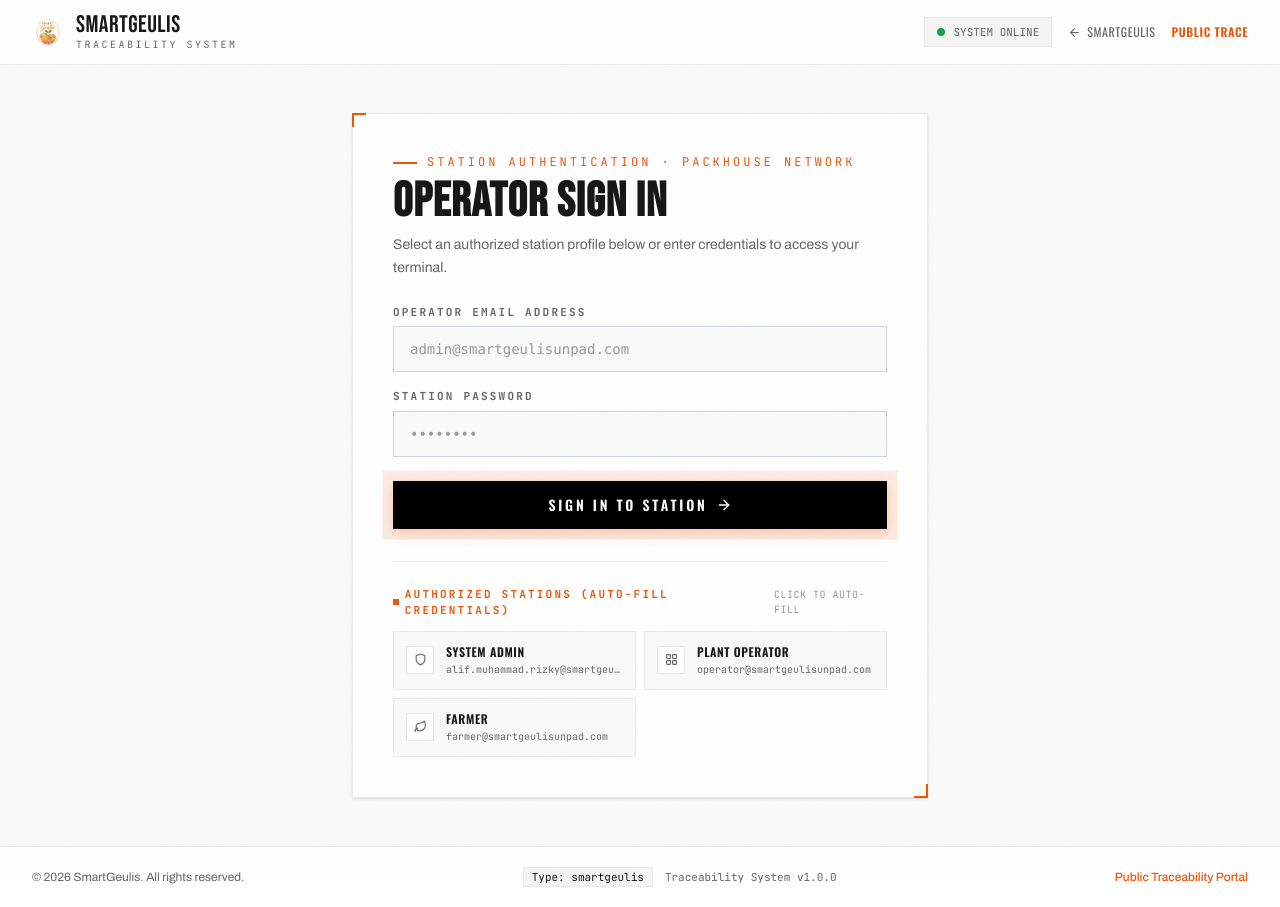
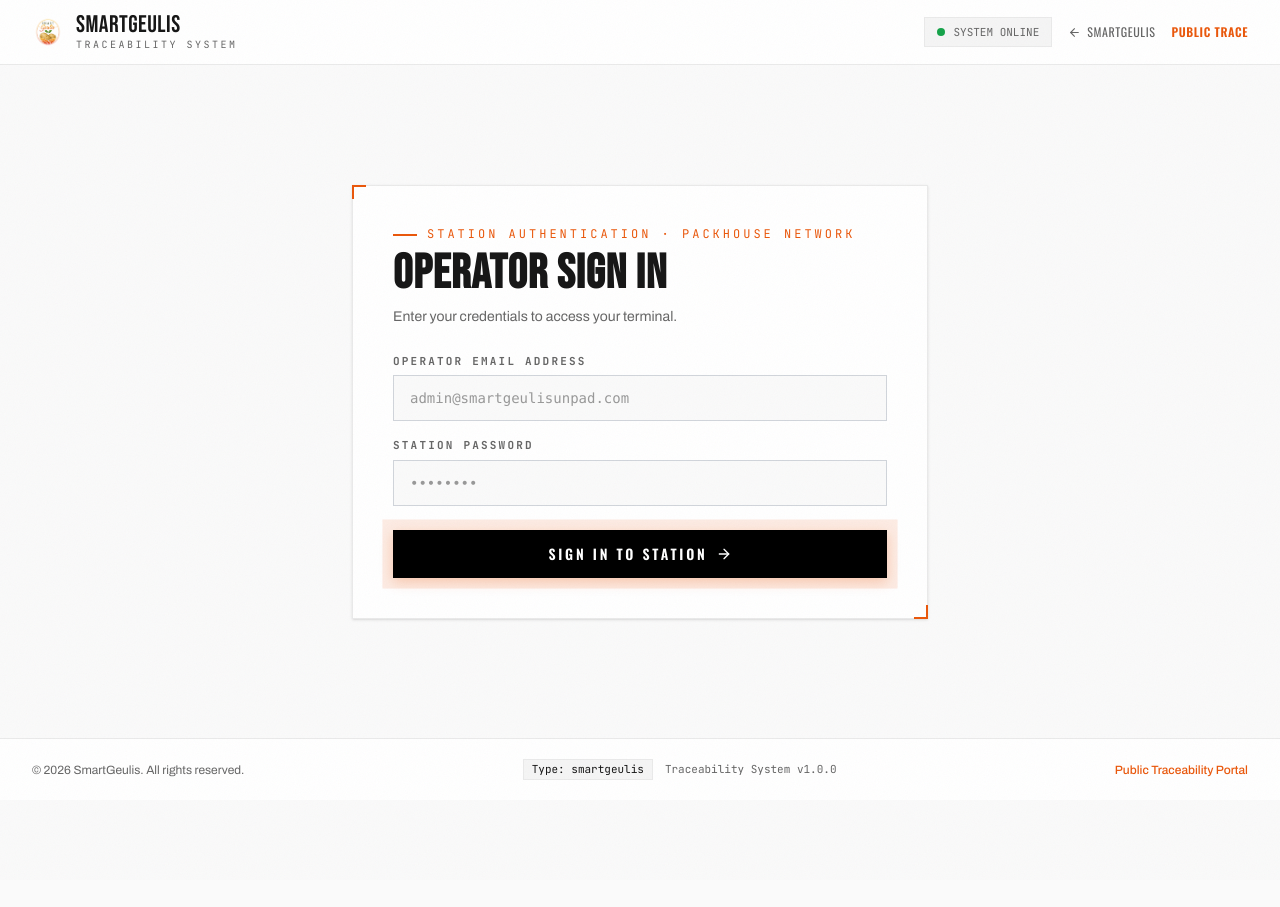
Before and after one commit to Rezen351/smarthub, a React (Vite) app in the folder frontend/: page /login in a window 1280 px wide. After the commit the page ends 800 px from the top, so only its background shows below. Built offline with nearby package versions, Linux system fonts and the light colour scheme.

Commit message:
feat(auth): remove demo account shortcut cards from login page

```diff
--- a/frontend/src/pages/LoginPage.tsx
+++ b/frontend/src/pages/LoginPage.tsx
@@ -2,26 +2,7 @@ import { useState, FormEvent } from 'react'
 import { useNavigate, Navigate, Link } from 'react-router-dom'
 import { useAuth } from '../hooks/useAuth'
 import Logo from '../components/shared/Logo'
-import Icon, { type IconName } from '../components/shared/Icon'
-
-const demoAccounts = [
-  { email: 'alif.muhammad.rizky@smartgeulisunpad.com', role: 'System Admin', desc: 'Alif Muhammad Rizky (Admin)', password: 'admin123' },
-  { email: 'operator@smartgeulisunpad.com', role: 'Plant Operator', desc: 'Workstation Hub & Operations', password: 'operator123' },
-  { email: 'farmer@smartgeulisunpad.com', role: 'Farmer', desc: 'Deposits & Farmer QR', password: 'farmer123' },
-]
-
-const getRoleIcon = (role: string): IconName => {
-  switch (role) {
-    case 'System Admin':
-      return 'shield'
-    case 'Plant Operator':
-      return 'dashboard'
-    case 'Farmer':
-      return 'leaf'
-    default:
-      return 'user'
-  }
-}
+import Icon from '../components/shared/Icon'
 
 export default function LoginPage() {
   const [email, setEmail] = useState('')
@@ -157,7 +138,7 @@ export default function LoginPage() {
               OPERATOR SIGN IN
             </h1>
             <p className="text-xs sm:text-sm text-[#666666] font-body mb-6 leading-relaxed">
-              Select an authorized station profile below or enter credentials to access your terminal.
+              Enter your credentials to access your terminal.
             </p>
 
             {/* Error Message */}
@@ -221,45 +202,6 @@ export default function LoginPage() {
                 <Icon name="arrow-right" size={16} />
               </button>
             </form>
-
-            {/* Quick Demo Accounts Selection */}
-            <div className="mt-8 pt-6 border-t border-[#eaeaea]">
-              <div className="flex flex-col items-start gap-1 sm:flex-row sm:items-center sm:justify-between mb-3">
-                <span className="font-mono-custom text-[11px] text-[#ea580c] tracking-[0.2em] uppercase font-semibold flex items-center gap-1.5">
-                  <span className="w-1.5 h-1.5 bg-[#ea580c]"></span>
-                  AUTHORIZED STATIONS (AUTO-FILL CREDENTIALS)
-                </span>
-                <span className="font-mono-custom text-[10px] text-[#999999] uppercase tracking-wider">
-                  CLICK TO AUTO-FILL
-                </span>
-              </div>
-
-              <div className="grid grid-cols-1 sm:grid-cols-2 gap-2">
-                {demoAccounts.map((account) => (
-                  <button
-                    key={account.email}
-                    type="button"
-                    onClick={() => {
-                      setEmail(account.email)
-                      setPassword(account.password)
-                    }}
-                    className="p-3 rounded-none border border-[#eaeaea] bg-[#fafafa] hover:border-[#ea580c] hover:bg-[#fff7ed] text-left transition-all cursor-pointer group flex items-start gap-3"
-                  >
-                    <div className="w-7 h-7 bg-white border border-[#eaeaea] group-hover:border-[#ea580c] group-hover:text-[#ea580c] flex items-center justify-center shrink-0 text-[#666666] transition-colors rounded-none mt-0.5">
-                      <Icon name={getRoleIcon(account.role)} size={13} />
-                    </div>
-                    <div className="min-w-0 flex-1">
-                      <div className="font-heading text-xs uppercase tracking-wider text-[#171717] group-hover:text-[#c2410c] font-semibold truncate">
-                        {account.role}
-                      </div>
-                      <div className="font-mono-custom text-[10px] text-[#666666] group-hover:text-[#ea580c] truncate mt-0.5">
-                        {account.email}
-                      </div>
-                    </div>
-                  </button>
-                ))}
-              </div>
-            </div>
           </div>
         </div>
       </main>
```
Also changed, not shown: 1 other file (tests, documents, lock files or other folders).
